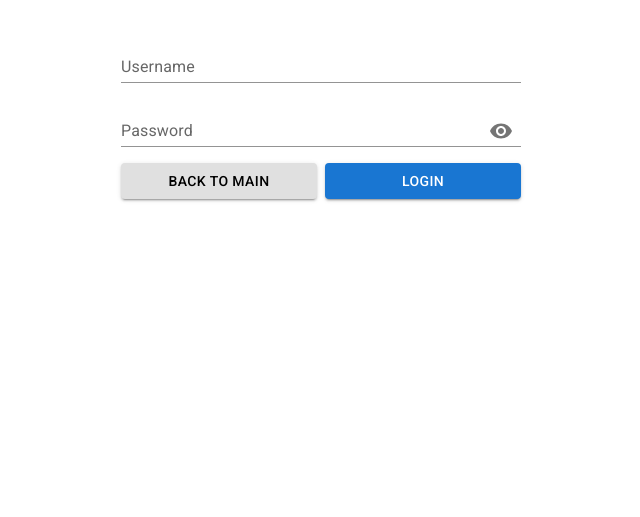
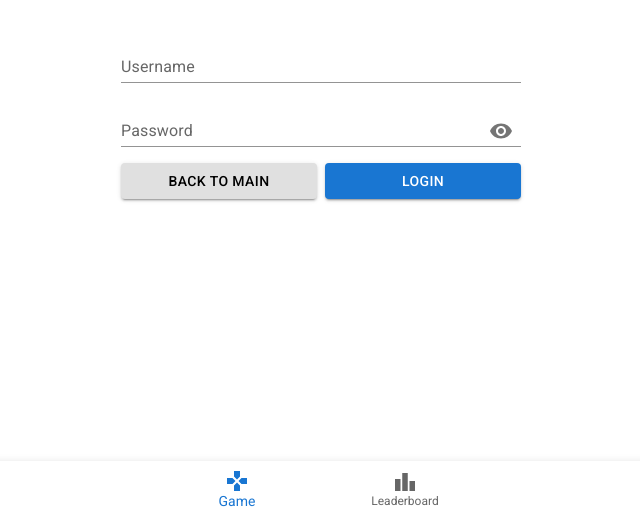
Before and after one commit to elvinlkw/wedding-betting, a React (Vite) app in the folder client/: page /login in a window 1280 px wide. Shown: the part 283-800 px from the top of the page, without its empty margins (319-959 px from the left). Built offline with nearby package versions, Linux system fonts and the light colour scheme; no server answers.

Commit message:
added navbar bottom

```diff
--- a/client/src/App.tsx
+++ b/client/src/App.tsx
@@ -1,9 +1,17 @@
-import { AdminPage, FeaturesPage, LoginPage, UserAnswers } from './pages';
-import { NavLink, Outlet, Route, Routes } from 'react-router';
+import {
+  AdminPage,
+  BettingGamePage,
+  FeaturesPage,
+  LeaderboardPage,
+  LoginPage,
+  UserAnswers,
+} from './pages';
+import { Outlet, Route, Routes } from 'react-router';
 import { useEffect, useState } from 'react';
 import { AuthContext } from './context';
+import { type AuthUser } from './types/auth';
 
-import { type AuthUser } from './types/auth';
+import { BottomNavbar } from './containers/bottomNavbar/bottomNavbar';
 import { Navbar } from './containers';
 import { PATHS } from './routing';
 import { ProtectedRoute } from './routing';
@@ -32,16 +40,19 @@ function App() {
     <AuthContext.Provider value={{ authUser, setAuthUser }}>
       <Routes>
         <Route
-          index
+          path="/"
           element={
-            <div>
-              <div>
-                <NavLink to="/admin">Admin</NavLink>
-              </div>
-            </div>
+            <>
+              <Outlet />
+              <BottomNavbar />
+            </>
           }
-        />
-        <Route path="/login" element={<LoginPage />} />
+        >
+          <Route index element={<BettingGamePage />} />
+          <Route path="leaderboard" element={<LeaderboardPage />} />
+          <Route path="login" element={<LoginPage />} />
+        </Route>
+
         {/* ADMIN ROUTES */}
         <Route
           path={PATHS.ADMIN_PAGE}
--- a/client/src/containers/admin/components/accordion.tsx
+++ b/client/src/containers/admin/components/accordion.tsx
@@ -1,3 +1,7 @@
+import {
+  FEATURE_DELETE_QUESTION,
+  FEATURE_UPDATE_QUESTION,
+} from '../../../features';
 import {
   Question,
   useDeleteQuestion,
@@ -19,6 +23,7 @@ import Snackbar from '@mui/material/Snackbar';
 import Stack from '@mui/material/Stack';
 import { Tooltip } from '@mui/material';
 import Typography from '@mui/material/Typography';
+import { useFeatureFlag } from '../../../hooks/useFeatureFlag.hooks';
 import { useState } from 'react';
 
 export const Accordion = ({
@@ -39,6 +44,9 @@ export const Accordion = ({
 
   const { mutateAsync: deleteQuestion } = useDeleteQuestion();
   const { mutateAsync: patchQuestion } = usePatchQuestion();
+
+  const isDeleteQuestionEnabled = useFeatureFlag(FEATURE_DELETE_QUESTION);
+  const isUpdateQuestionEnabled = useFeatureFlag(FEATURE_UPDATE_QUESTION);
 
   const handleDelete = async () => {
     if (!questionToDelete) {
@@ -138,6 +146,7 @@ export const Accordion = ({
                       )}
                     </IconButton>
                   </Tooltip>
+                  {isUpdateQuestionEnabled && (
                     <Tooltip title="Edit">
                       <IconButton
                         aria-label="Edit Button"
@@ -149,6 +158,8 @@ export const Accordion = ({
                         <ModeEditIcon />
                       </IconButton>
                     </Tooltip>
+                  )}
+                  {isDeleteQuestionEnabled && (
                     <Tooltip title="Delete">
                       <IconButton
                         color="error"
@@ -161,6 +172,7 @@ export const Accordion = ({
                         <DeleteIcon />
                       </IconButton>
                     </Tooltip>
+                  )}
                 </Box>
               </Box>
             </AccordionDetails>
--- /dev/null
+++ b/client/src/containers/bottomNavbar/bottomNavbar.tsx
@@ -0,0 +1,69 @@
+import { useEffect, useMemo, useState } from 'react';
+import { useLocation, useNavigate } from 'react-router';
+import BottomNavigation from '@mui/material/BottomNavigation';
+import BottomNavigationAction from '@mui/material/BottomNavigationAction';
+import { FEATURE_SHOW_LOGIN_ICON_NAVBAR } from '../../features';
+import GamesIcon from '@mui/icons-material/Games';
+import LeaderboardIcon from '@mui/icons-material/Leaderboard';
+import LoginIcon from '@mui/icons-material/Login';
+import Paper from '@mui/material/Paper';
+import { useFeatureFlag } from '../../hooks/useFeatureFlag.hooks';
+
+const navigationLinks = [
+  { path: '/', label: 'Game', icon: <GamesIcon /> },
+  { path: '/leaderboard', label: 'Leaderboard', icon: <LeaderboardIcon /> },
+];
+
+export const BottomNavbar = () => {
+  const [value, setValue] = useState(0);
+  const navigate = useNavigate();
+  const location = useLocation();
+
+  const showLoginIcon = useFeatureFlag(FEATURE_SHOW_LOGIN_ICON_NAVBAR);
+
+  const navlinks = useMemo(() => {
+    return [
+      ...navigationLinks,
+      ...(showLoginIcon
+        ? [
+            {
+              path: '/login',
+              label: 'Login',
+              icon: <LoginIcon />,
+            },
+          ]
+        : []),
+    ];
+  }, [showLoginIcon]);
+
+  useEffect(() => {
+    const currentIndex = navlinks.findIndex(
+      (link) => link.path === location.pathname
+    );
+    setValue(currentIndex !== -1 ? currentIndex : 0);
+  }, [location, navlinks]);
+
+  return (
+    <Paper
+      sx={{ position: 'fixed', bottom: 0, left: 0, right: 0 }}
+      elevation={3}
+    >
+      <BottomNavigation
+        showLabels
+        value={value}
+        onChange={(_event, newValue) => {
+          setValue(newValue);
+          navigate(navlinks[newValue].path);
+        }}
+      >
+        {navlinks.map((link, idx) => (
+          <BottomNavigationAction
+            key={idx}
+            label={link.label}
+            icon={link.icon}
+          />
+        ))}
+      </BottomNavigation>
+    </Paper>
+  );
+};
--- a/client/src/containers/login/login.tsx
+++ b/client/src/containers/login/login.tsx
@@ -11,7 +11,7 @@ import {
 } from '@mui/material';
 import { Controller, useForm } from 'react-hook-form';
 import { Link, useNavigate } from 'react-router';
-import { type LoginRequest, useAuthLogin } from '../../api/auth';
+import { type LoginRequest, useAuth, useAuthLogin } from '../../api/auth';
 import { object, string } from 'yup';
 import { use, useEffect, useState } from 'react';
 import { AuthContext } from '../../context';
@@ -50,6 +50,7 @@ const formFieldCss = css({
 
 export const Login = () => {
   const navigate = useNavigate();
+  const { data } = useAuth();
   const auth = use(AuthContext);
 
   const [showPassword, setShowPassword] = useState(false);
@@ -66,6 +67,12 @@ export const Login = () => {
   const { mutate } = useAuthLogin();
 
   useEffect(() => {
+    if (data) {
+      auth?.setAuthUser(data);
+    }
+  }, [data, auth]);
+
+  useEffect(() => {
     if (Cookies.get('jwttoken') && auth?.authUser) {
       navigate(PATHS.ADMIN_PAGE);
     }
@@ -74,7 +81,6 @@ export const Login = () => {
   const submit = (data: LoginRequest) => {
     mutate(data, {
       onSuccess: (response) => {
-        console.log('Login successful:', response);
         auth?.setAuthUser({
           id: response.id,
         });
--- a/client/src/containers/navbar/navbar.tsx
+++ b/client/src/containers/navbar/navbar.tsx
@@ -15,7 +15,6 @@ import { PATHS } from '../../routing';
 import Toolbar from '@mui/material/Toolbar';
 import Tooltip from '@mui/material/Tooltip';
 import Typography from '@mui/material/Typography';
-import WcIcon from '@mui/icons-material/Wc';
 import styled from '@emotion/styled';
 
 const pages = [
@@ -80,7 +79,6 @@ export const Navbar = () => {
       <Container maxWidth="xl">
         <Toolbar disableGutters>
           <LogoLink to={PATHS.LANDING_PAGE}>
-            <WcIcon sx={{ display: { xs: 'none', md: 'flex' }, mr: 1 }} />
             <Typography
               variant="h6"
               noWrap
@@ -134,7 +132,6 @@ export const Navbar = () => {
               ))}
             </Menu>
           </Box>
-          <WcIcon sx={{ display: { xs: 'flex', md: 'none' }, mr: 1 }} />
           <Typography
             variant="h5"
             noWrap
@@ -152,6 +149,7 @@ export const Navbar = () => {
           <Box sx={{ flexGrow: 1, display: { xs: 'none', md: 'flex' } }}>
             {pages.map((page, idx) => (
               <Button
+                key={idx}
                 onClick={handleCloseNavMenu}
                 sx={{
                   my: 2,
@@ -159,7 +157,7 @@ export const Navbar = () => {
                   display: 'block',
                 }}
               >
-                <NavLink to={page.url} key={idx} end>
+                <NavLink to={page.url} end>
                   {({ isActive }) => (
                     <Typography
                       sx={{
--- a/client/src/features.ts
+++ b/client/src/features.ts
@@ -1 +1,5 @@
 export const FEATURE_CREATE_QUESTION = 'admin:questions:create';
+export const FEATURE_DELETE_QUESTION = 'admin:questions:delete';
+export const FEATURE_UPDATE_QUESTION = 'admin:questions:update';
+export const FEATURE_PLAY_GAME = 'public:game:view';
+export const FEATURE_SHOW_LOGIN_ICON_NAVBAR = 'public:navbar:login';
--- /dev/null
+++ b/client/src/pages/bettingGame.tsx
@@ -0,0 +1,13 @@
+import Box from '@mui/material/Box';
+import { NavLink } from 'react-router';
+
+export const BettingGamePage = () => {
+  return (
+    <Box>
+      <div>
+        <NavLink to="/admin">Admin</NavLink>
+        <div>BettingGame</div>
+      </div>
+    </Box>
+  );
+};
--- a/client/src/pages/features.tsx
+++ b/client/src/pages/features.tsx
@@ -17,12 +17,15 @@ export const FeaturesPage = () => {
 
   return (
     <Container>
-      <Typography>Features</Typography>
+      <Typography variant="h4" align="center">
+        List of Features
+      </Typography>
       {features.map((feature) => (
         <Box
+          key={feature.featureId}
           sx={{
             display: 'grid',
-            gridTemplateColumns: 'max-content 1fr',
+            gridTemplateColumns: '175px 1fr',
             justifyContent: 'space-between',
             alignItems: 'center',
             gap: '16px',
--- a/client/src/pages/index.ts
+++ b/client/src/pages/index.ts
@@ -1,4 +1,9 @@
+// Public Pages
+export { BettingGamePage } from './bettingGame';
+export { LeaderboardPage } from './leaderboard';
 export { LoginPage } from './login';
+
+// Private Pages
 export { AdminPage } from './admin';
 export { UserAnswers } from './userAnswers';
 export { FeaturesPage } from './features';
--- /dev/null
+++ b/client/src/pages/leaderboard.tsx
@@ -0,0 +1,3 @@
+export const LeaderboardPage = () => {
+  return <div>LeaderboardPage</div>;
+};
```
Also changed, not shown: client/src/containers/bottomNavbar/index.ts (added). Lines whose indentation alone changed are shown as unchanged.
